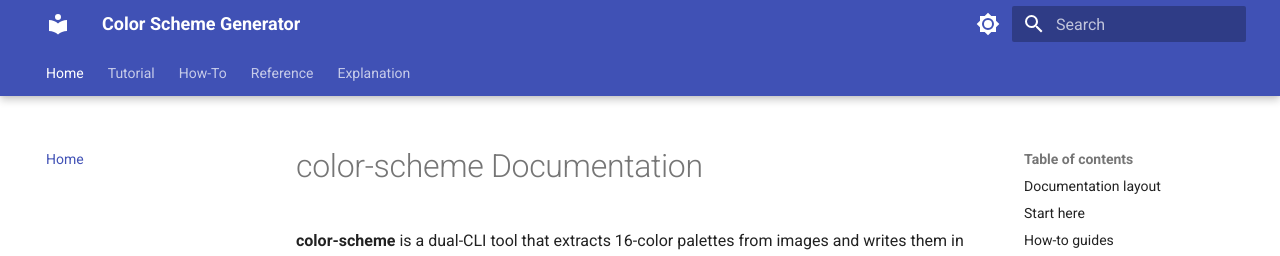
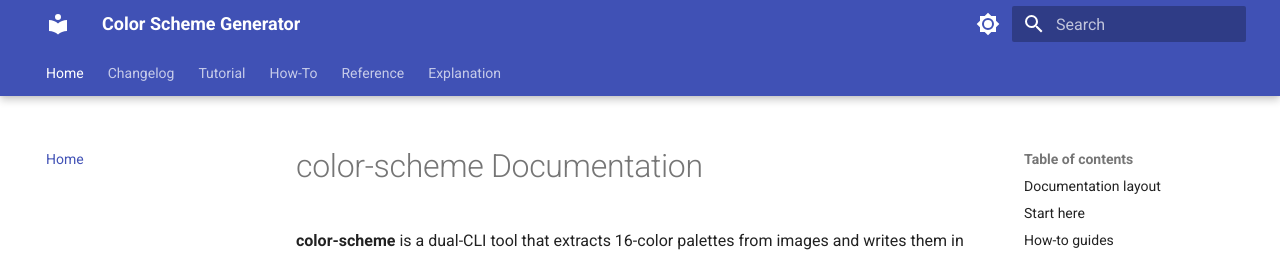
Before and after one commit to RandomGenericUsername/color-scheme-generator, an MkDocs documentation site: the page built from docs/index.md, in a window 1280 px wide. Shown: the top 256 px of the page. Built offline with MkDocs 1.6.1 and Material for MkDocs 9.7.7, drawn with Linux system fonts in a browser that asks for light colours.

Commit message:
docs: remove exclude_docs block and add Changelog to mkdocs nav

```diff
--- a/mkdocs.yml
+++ b/mkdocs.yml
@@ -17,13 +17,9 @@
     - navigation.top
     - search.highlight
 
-exclude_docs: |
-  archive/
-  audit-*.md
-  plans/
-
 nav:
   - Home: index.md
+  - Changelog: changelog.md
   - Tutorial:
     - Getting Started: tutorials/getting-started.md
   - How-To:
```
